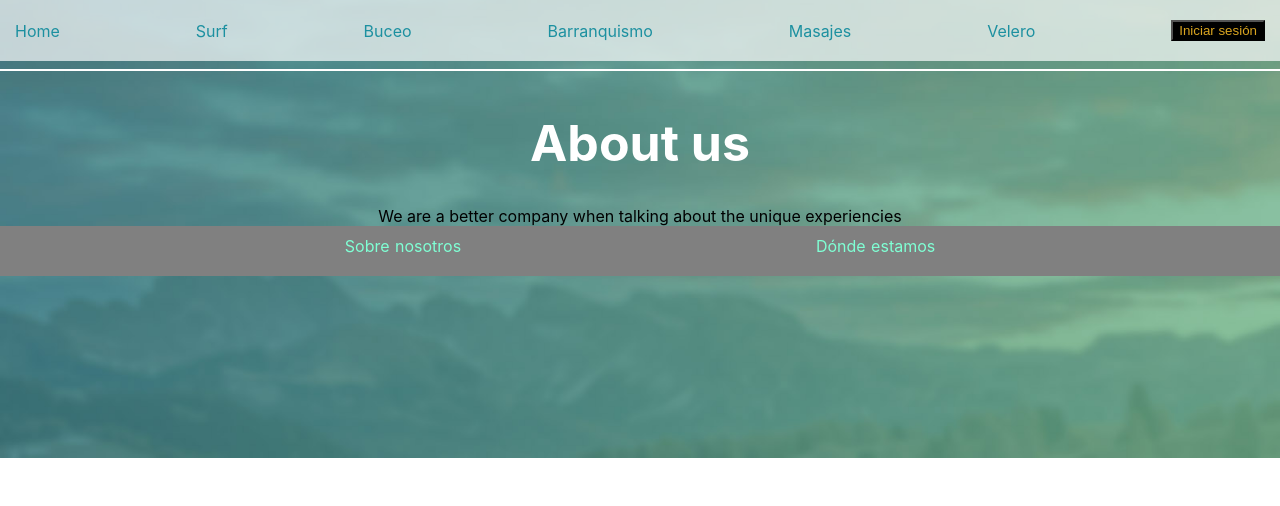
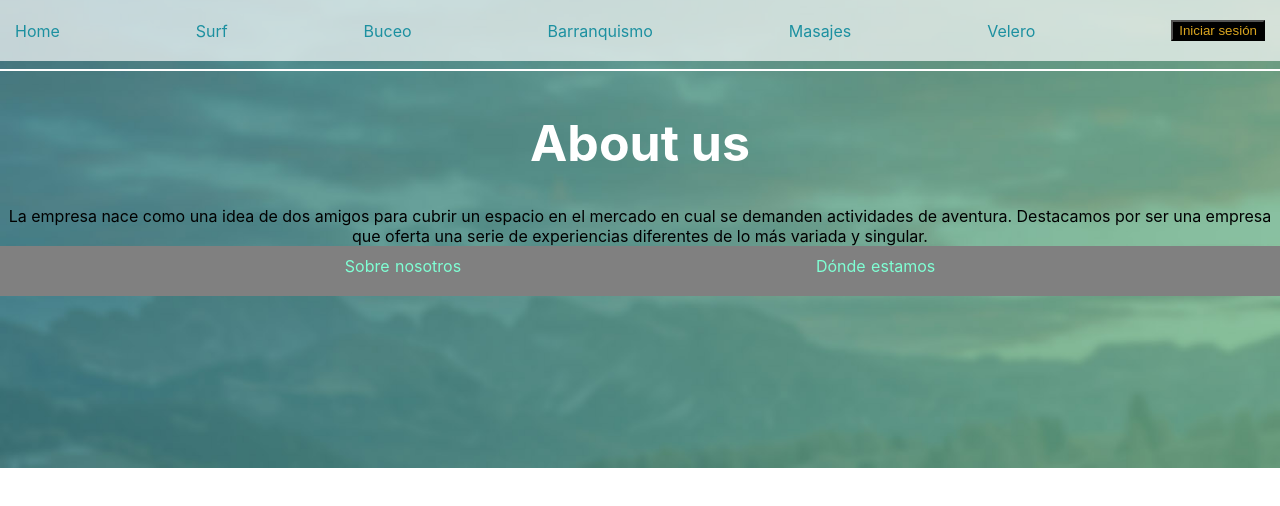
Before and after one commit to alberto-cora/Experiencias-Diferentes, a React (Create React App) app in the folder experiencias-diferentes/frontend-proyecto/: page /about in a window 1280 px wide. Shown: the top 506 px of the page. Built offline with nearby package versions, Linux system fonts and the light colour scheme.

Commit message:
mejoras diseño

```diff
--- a/experiencias-diferentes/frontend-proyecto/src/About.js
+++ b/experiencias-diferentes/frontend-proyecto/src/About.js
@@ -7,7 +7,10 @@ function About() {
             <Helmet>
                 <title>Experiencias diferentes - About us</title>
             </Helmet>
-            We are a better company when talking about the unique experiencies
+            La empresa nace como una idea de dos amigos para cubrir un espacio
+            en el mercado en cual se demanden actividades de aventura.
+            Destacamos por ser una empresa que oferta una serie de experiencias
+            diferentes de lo más variada y singular.
         </div>
     );
 }
--- a/experiencias-diferentes/frontend-proyecto/src/App.js
+++ b/experiencias-diferentes/frontend-proyecto/src/App.js
@@ -18,6 +18,7 @@ import UpdateActivity from './UpdateActivity';
 import User from './User';
 import UpdateUser from './UpdateUser';
 import Footer from './Footer';
+import Where from './where';
 
 function App() {
     return (
@@ -54,6 +55,9 @@ function App() {
                     <Route path="/about" exact>
                         <About />
                     </Route>
+                    <Route path="/where" exact>
+                        <Where />
+                    </Route>
                     <Route path="/profile">
                         <Profile />
                     </Route>
--- a/experiencias-diferentes/frontend-proyecto/src/Home.js
+++ b/experiencias-diferentes/frontend-proyecto/src/Home.js
@@ -3,11 +3,11 @@ import Search from './Search';
 import './Home.css';
 function Home() {
     return (
-    <div className='home' id='home'>
+        <div className="home" id="home">
             <Helmet>
                 <title>Experiencias diferentes - Home</title>
             </Helmet>
-      <h1 class='home-header'>
+            <h1 class="home-header">
                 Welcome to the web where your adventures can come true
             </h1>
             <Search />
@@ -15,5 +15,4 @@ function Home() {
         </div>
     );
 }
-
 export default Home;
```
Lines whose indentation alone changed are shown as unchanged.
